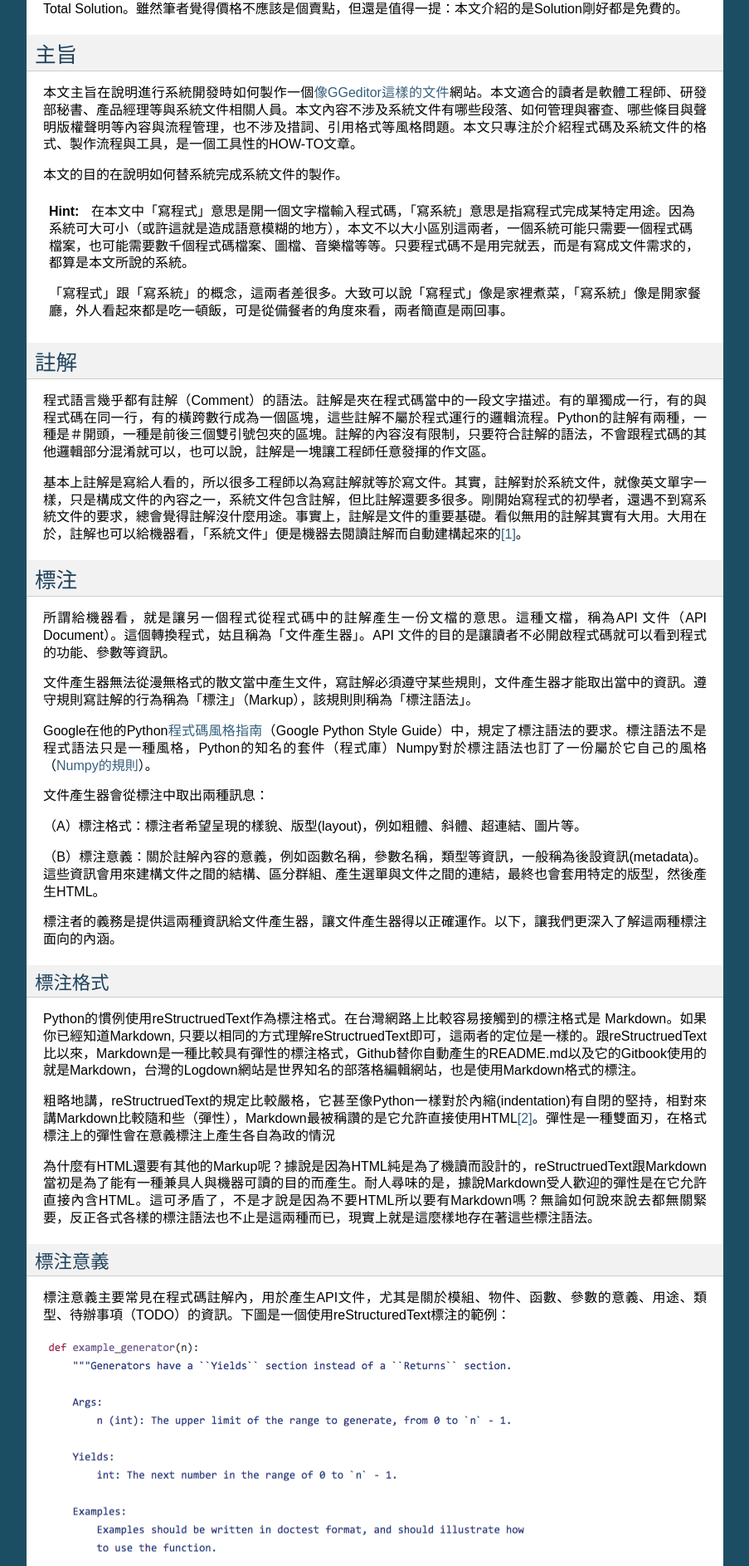
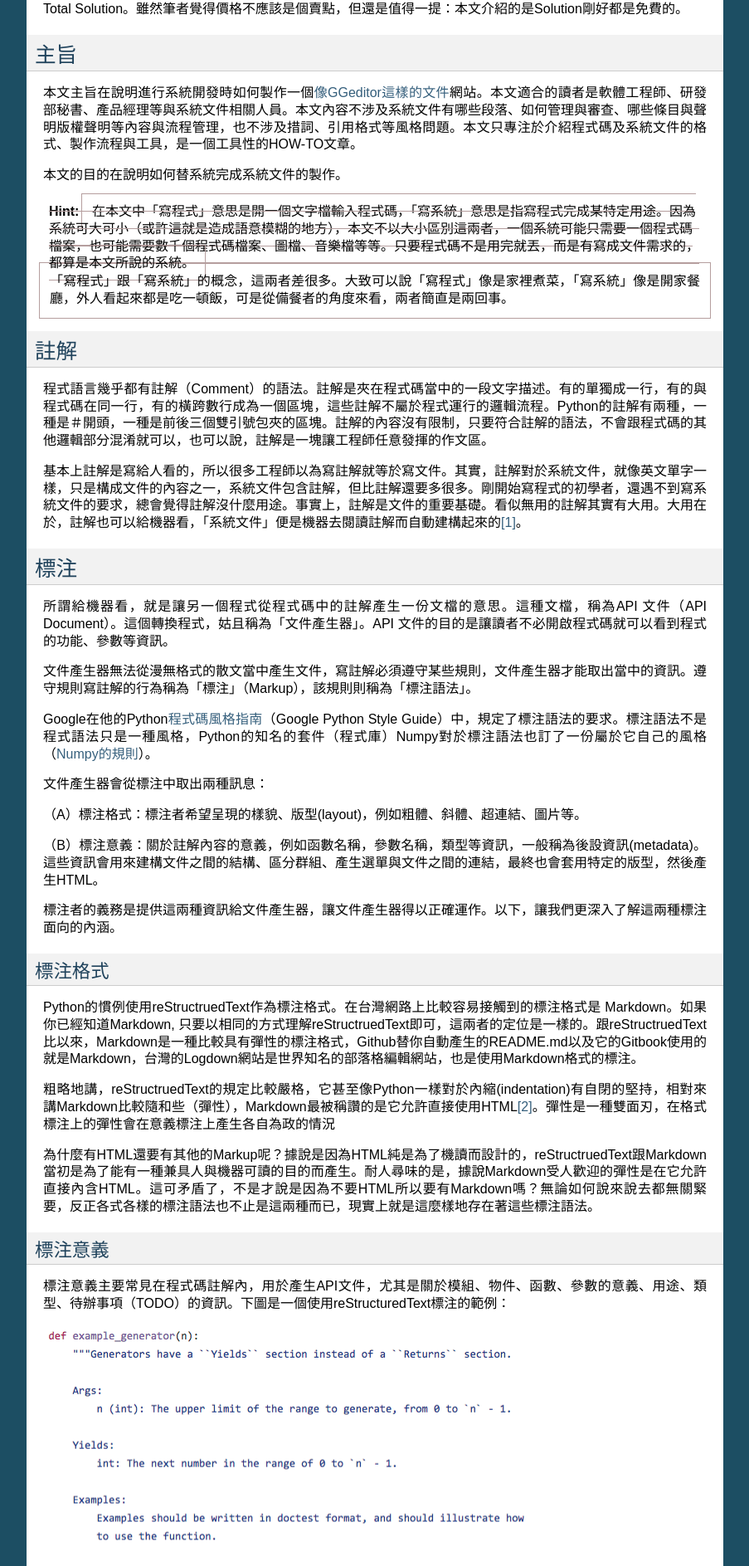
Before and after one commit to iapyeh/iapyeh, a Sphinx documentation site: the page built from docs/blogs/technical/how2pydocs.rst, in a window 1280 px wide. Shown: the part 637-2524 px from the top of the page at 83% size, without its empty margins (198-1101 px from the left). Built offline with Sphinx 7.4.7, drawn with Linux system fonts in a browser that asks for light colours.

Commit message:
Update theme_overrides.css

```diff
--- a/docs/static/theme_overrides.css
+++ b/docs/static/theme_overrides.css
@@ -10,13 +10,13 @@
     line-height: 24px;
 }
 
-.admonition p:not(:first-chird){
+.admonition p:not(:first-child){
     border: solid 1px #b59e9e;
     padding: 12px;
     margin: -12px -12px -12px -12px;
     margin-bottom: -12px !important;
 }
 
-.admonition- p:not(:first-chird){
+.admonition- p:not(:first-child){
     margin-bottom: 20px !important;
 }
```
